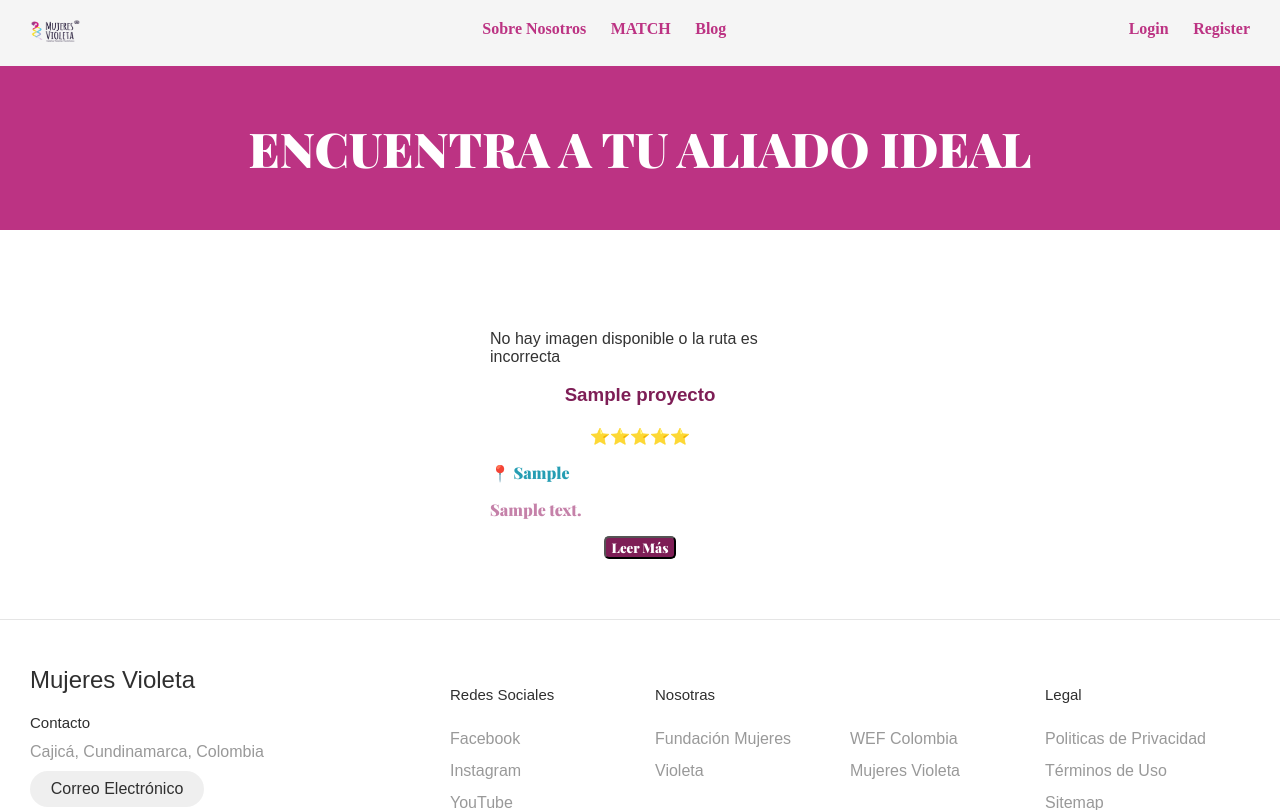
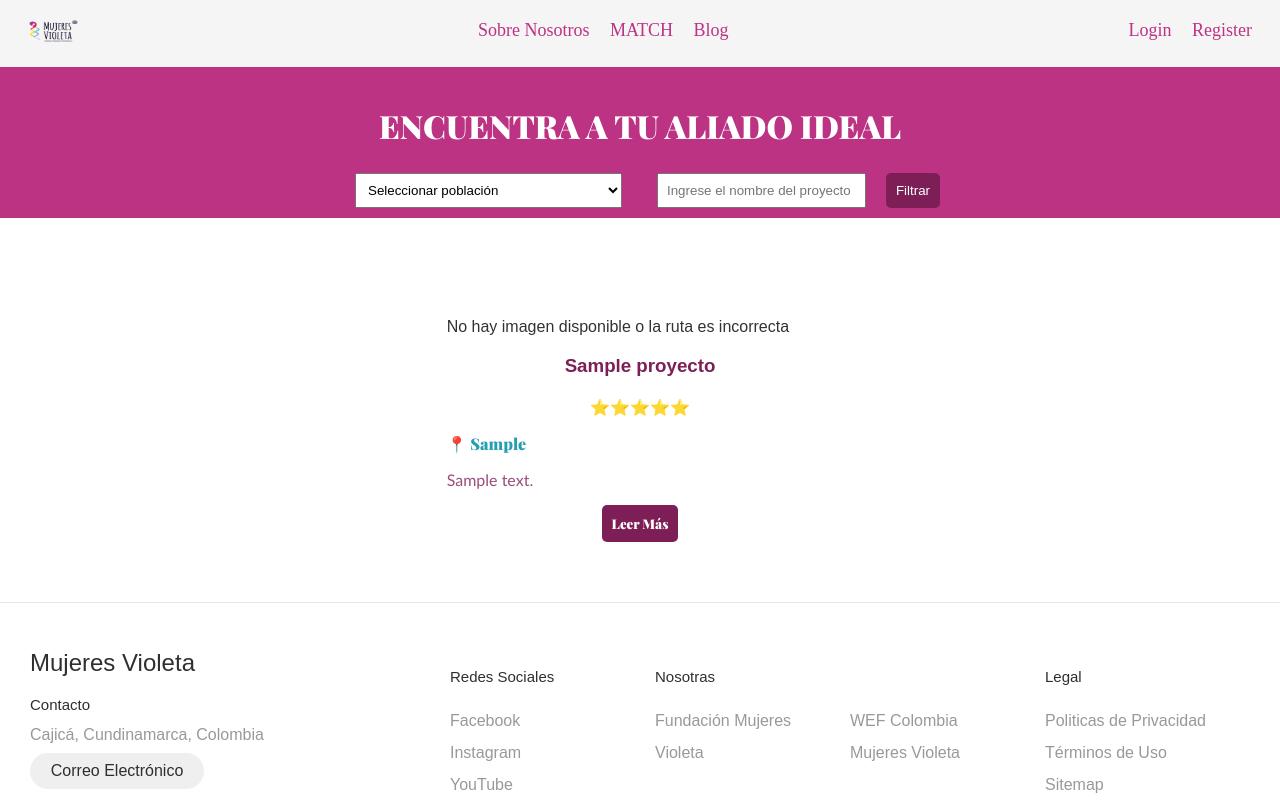
Before and after one commit to Vichovct21/Trabajo, a PHP site: page /match.php in a window 1280 px wide. Shown: the top 810 px of the page. Run offline with PHP 8.4, Linux system fonts and the light colour scheme; tables that the repository leaves empty or names only in its code hold one stand-in row (values such as "Sample post"); some web fonts are replaced.

Commit message:
avances es match

```diff
--- a/estilos/match.css
+++ b/estilos/match.css
@@ -24,14 +24,13 @@
 nav a {
     color: #BC3383;
     text-decoration: none;
-    padding: 10px;
+    padding: 8px;
+    font-size: 18px;
     font-family: 'GFS Didot', serif;
-    font-weight: bold;
 }
 nav a:hover {
     color: #7e1e56;
     text-decoration: none;
-    padding: 10px;
     font-weight: bold;
 }
 .filtro {
@@ -41,9 +40,41 @@
     text-align: center;
 }
 .filtro H2{
-  font-size: 3em;
+  font-size: 2em;
   font-family: 'Playfair Display', serif;
   color: #fff;
+}
+form {
+    display: flex;
+    flex-wrap: wrap;
+    gap: 10px;
+    align-items: center;
+    max-width: 600px;
+    margin: auto;
+}
+
+label {
+    font-weight: bold;
+    margin-right: 5px;
+}
+
+select, input {
+    padding: 8px;
+    margin-right: 10px;
+    flex: 1;
+}
+
+button {
+    padding: 10px;
+    background-color: #7e1e56;
+    color: white;
+    border: none;
+    border-radius: 5px;
+    cursor: pointer;
+}
+
+button:hover {
+    background-color: #310c22;
 }
 .proyectos {
     display: flex;
@@ -57,7 +88,8 @@
     padding: 10px;
     margin-bottom: 50px;
     background-color: #fff;
-    width: 300px;
+    width: calc(33.333% - 20px); /* Ancho del 33.333% menos el margen */
+    box-sizing: border-box; /* Incluye el padding y el borde en el ancho */
 }
 .proyecto h3{
   color: #7e1e56;
@@ -65,7 +97,8 @@
 }
 
 .proyecto #desc {
-  color: #c581a9;
+    font-family:'Gill Sans', 'Gill Sans MT', Calibri, 'Trebuchet MS', sans-serif;
+  color: #9b4c7a;
 }
 .proyecto p{
   color: rgb(37, 157, 179);
@@ -74,7 +107,6 @@
 .rating {
   text-align: center;
 }
-
 
 .proyecto button{
   background-color: #7e1e56;
@@ -90,6 +122,7 @@
     border-top-left-radius: 50px;
     border-top-right-radius: 50px;
     margin-bottom: 10px;
+
 }
 
 .footer {
@@ -240,3 +273,30 @@
   background-color: #BC3383; /* Color de la barra de desplazamiento */
   border-radius: 6px; /* Redondear las esquinas de la barra de desplazamiento */
 }
+
+/* MOBIL *//* MOBIL *//* MOBIL *//* MOBIL *//* MOBIL */
+.mobile-menu-btn {
+    display: none;
+    font-size: 24px;
+    cursor: pointer;
+    color: #2f2f2f;
+}
+
+@media screen and (max-width: 768px) {
+    nav {
+        display: none;
+        flex-direction: column;
+        align-items: center;
+    }
+
+    nav a {
+        display: block;
+        padding: 15px;
+        text-align: center;
+    }
+
+    .mobile-menu-btn {
+        display: block;
+    }
+}
+/* MOBIL *//* MOBIL *//* MOBIL *//* MOBIL *//* MOBIL */
--- a/login.html
+++ b/login.html
@@ -20,6 +20,7 @@
 
             <input type="submit" value="Ingresar">
         </form>
+        <button onclick="window.location.href='index.html'">Volver</button>
         <h6>No tienes una cuenta?<a href="registro_usuario.html">Create una.</a></h6>
     </main>
       <script>
--- a/match.php
+++ b/match.php
@@ -9,6 +9,8 @@
 </head>
 <body>
 <header>
+  <!-- MOBIL-->
+<div class="mobile-menu-btn">&#9776;</div>
         <nav>
             <div>
                 <a href="index.html">
@@ -31,13 +33,65 @@
     <main>
         <div class="filtro">
             <h2>ENCUENTRA A TU ALIADO IDEAL </h2>
+            <form method="GET">
+    <label for="poblacion_impactada"></label>
+    <select id="poblacion_impactada" name="poblacion_impactada">
+        <option value="">Seleccionar población</option>
+        <option value="niños_y_niñas">Niños y Niñas</option>
+        <option value="jovenes">Jóvenes</option>
+        <option value="mujeres">Mujeres</option>
+        <option value="hombres">Hombres</option>
+        <option value="lgbt">Comunidad LGBT</option>
+        <option value="adultos_mayores">Adultos Mayores</option>
+        <option value="indigenas">Indígenas</option>
+        <option value="afrodescendientes">Afrodescendientes</option>
+        <option value="migrantes">Migrantes</option>
+        <option value="discapacidad">Personas con Discapacidad</option>
+        <option value="desplazadas">Desplazadas</option>
+        <option value="ley_paz">Personas vinculadas a la ley de la Paz</option>
+        <option value="otros">Otros</option>
+    </select>
+    <label for="nombre_proyecto"></label>
+    <input type="text" id="nombre_proyecto" name="nombre_proyecto" placeholder="Ingrese el nombre del proyecto">
+    <button type="submit">Filtrar</button>
+</form>
         </div>
         <div class="proyectos">
+
 <?php
 include 'procesos/conexion.php';
 
-// Consulta para obtener todos los proyectos
+$filtroPoblacion = $_GET['poblacion_impactada'] ?? '';
+$nombreProyecto = $_GET['nombre_proyecto'] ?? '';
+
+// Consulta para obtener todos los proyectos con el filtro y ordenados por valoración
 $sql = "SELECT * FROM proyecto";
+
+// Agregar condiciones según los parámetros recibidos
+if (!empty($filtroPoblacion) || !empty($nombreProyecto)) {
+    $sql .= " WHERE";
+
+    // Condición para población impactada
+    if (!empty($filtroPoblacion)) {
+        $filtroPoblacion = $conn->real_escape_string($filtroPoblacion);
+        $sql .= " poblacion_impactada LIKE '%$filtroPoblacion%'";
+
+        // Agregar AND si también se proporciona un nombre de proyecto
+        if (!empty($nombreProyecto)) {
+            $sql .= " AND";
+        }
+    }
+
+    // Condición para el nombre del proyecto
+    if (!empty($nombreProyecto)) {
+        $nombreProyecto = $conn->real_escape_string($nombreProyecto);
+        $sql .= " nombre_proyecto LIKE '%$nombreProyecto%'";
+    }
+}
+
+// Ordenar por valoración de forma descendente
+$sql .= " ORDER BY valoracion DESC";
+
 $result = $conn->query($sql);
 
 if ($result->num_rows > 0) {
@@ -81,13 +135,16 @@
         echo "</div>";
     }
 } else {
+    if (!empty($filtroPoblacion)) {
+        echo "No hay proyectos disponibles para la población impactada: $filtroPoblacion.";
+    } else {
         echo "No hay proyectos disponibles.";
+    }
 }
 
 // Cerrar la conexión
 $conn->close();
 ?>
-
 </div>
     </main>
     <footer class="footer">
@@ -167,5 +224,17 @@
     </div>
   </div>
 </footer>
+<!-- MOBIL-->
+<script>
+    document.addEventListener('DOMContentLoaded', function () {
+        const mobileMenuBtn = document.querySelector('.mobile-menu-btn');
+        const nav = document.querySelector('nav');
+
+        mobileMenuBtn.addEventListener('click', function () {
+            nav.style.display = nav.style.display === 'block' ? 'none' : 'block';
+        });
+    });
+</script>
+<!-- MOBIL-->
 </body>
 </html>
```
Also changed, not shown: estilos/styles.css (+7 -7 lines). Lines whose indentation alone changed are shown as unchanged.
